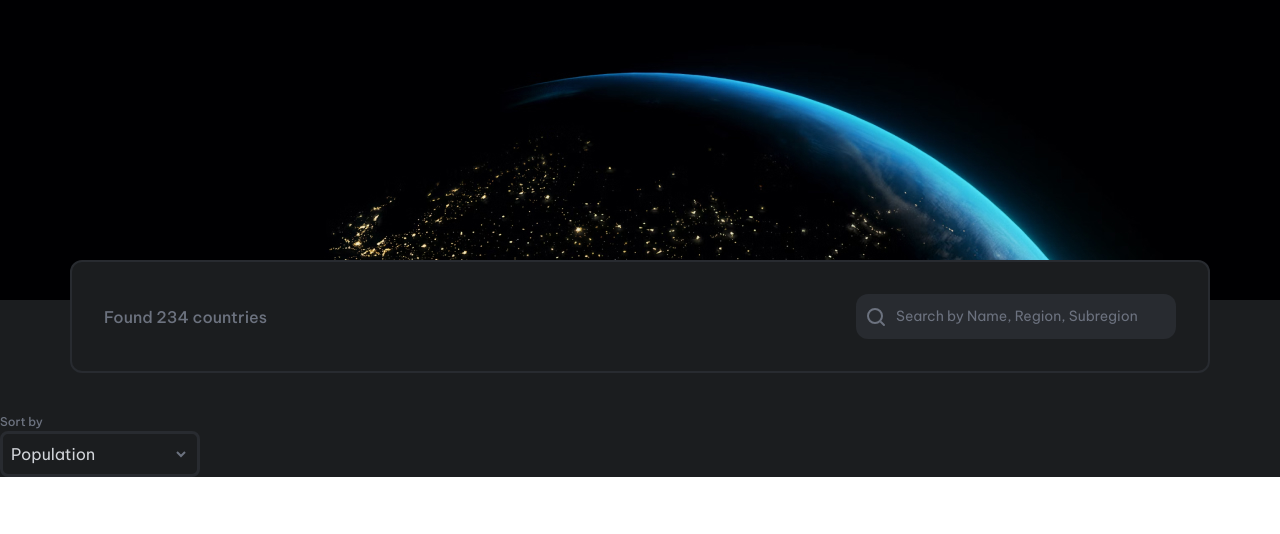
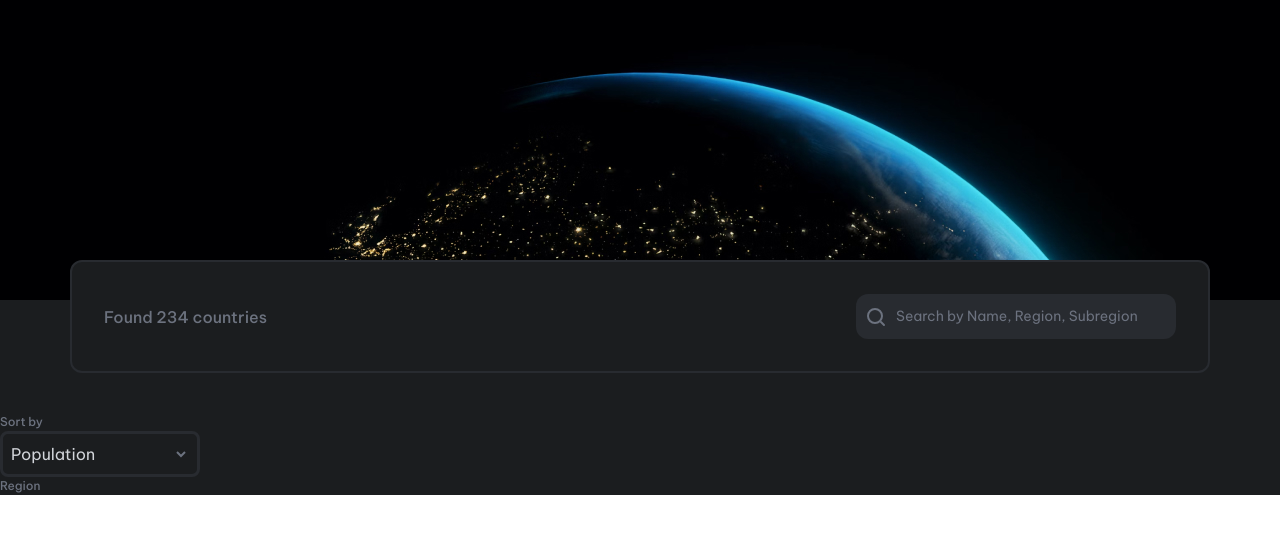
Before and after one commit to EdiedRamos/country-page, a React (Vite) app: page /countries in a window 1280 px wide. Shown: the top 534 px of the page. Built offline with nearby package versions, Linux system fonts and the light colour scheme.

Commit message:
chore: create region component

```diff
--- a/src/components/ContentLayer.tsx
+++ b/src/components/ContentLayer.tsx
@@ -1,10 +1,11 @@
-import { Content, SortBy } from "@/components";
+import { Content, Region, SortBy } from "@/components";
 
 export const ContentLayer = () => {
   return (
     <div className="bg-cc-black">
       <Content />
       <SortBy />
+      <Region />
     </div>
   );
 };
--- /dev/null
+++ b/src/components/Region.tsx
@@ -0,0 +1,7 @@
+export const Region = () => {
+  return (
+    <div>
+      <p className="text-cc-gray text-cs-50 font-medium">Region</p>
+    </div>
+  );
+};
--- a/src/components/index.ts
+++ b/src/components/index.ts
@@ -5,3 +5,4 @@ export * from "./Search";
 export * from "./Select";
 export * from "./SelectOptions";
 export * from "./SortBy";
+export * from "./Region";
```
